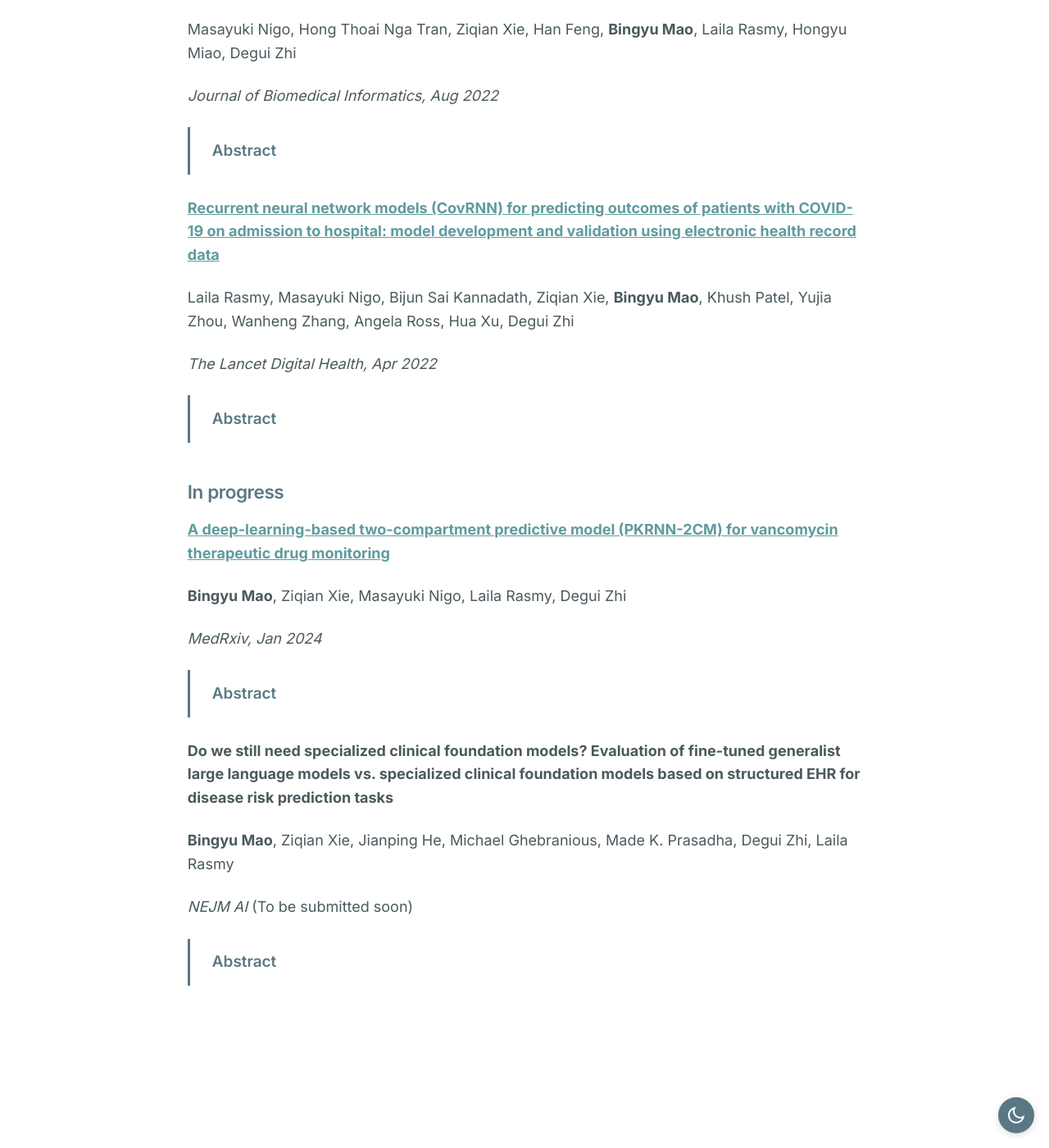
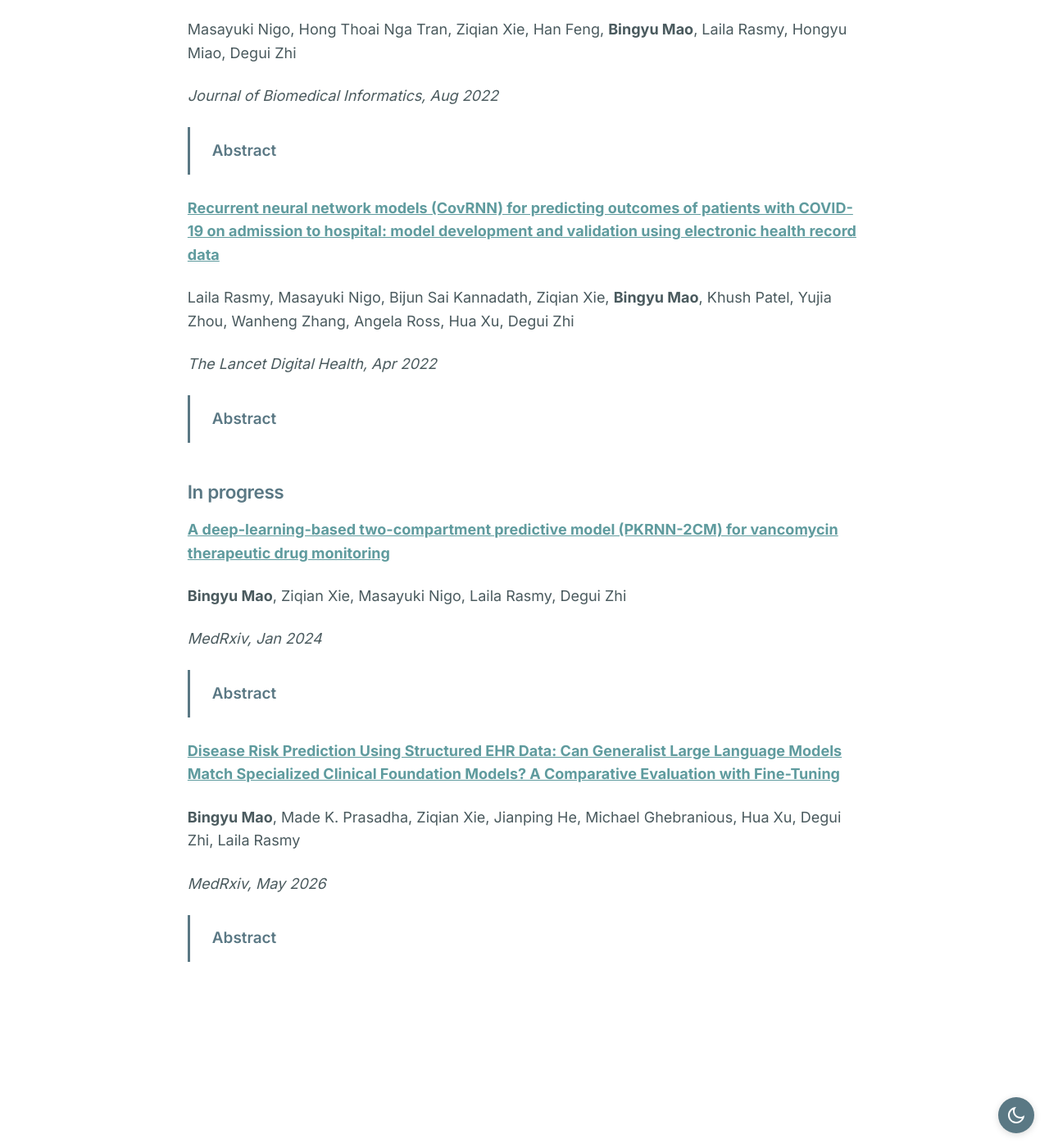
Before and after one commit to BingyuMao/BingyuMao.github.io, a Jekyll site: the page built from _pages/publications.md, in a window 1280 px wide and 1400 px high, scrolled down 1328 px. Shown: the whole window at 82% size. Built offline with Jekyll 4.4.1, drawn with Linux system fonts in a browser that asks for light colours; some of the changed text lies outside the part shown.

Commit message:
Revise publication entry and enhance abstract content
Updated publication details and improved abstract for clarity and accuracy.

```diff
--- a/_pages/publications.md
+++ b/_pages/publications.md
@@ -103,19 +103,19 @@ Results: Experiments based on simulated data highlight PKRNN-2CM's superiority o
 Conclusion: PKRNN-2CM is an important improvement in vancomycin TDM, demonstrating enhanced accuracy and performance compared to the PKRNN-1CM model. This deep learning model holds potential for future individualized vancomycin TDM optimization and broader application in diverse clinical scenarios. <br/>
 </details>
 
-**Do we still need specialized clinical foundation models? Evaluation of fine-tuned generalist large language models vs. specialized clinical foundation models based on structured EHR for disease risk prediction tasks**
+[**Disease Risk Prediction Using Structured EHR Data: Can Generalist Large Language Models Match Specialized Clinical Foundation Models? A Comparative Evaluation with Fine-Tuning**](https://www.medrxiv.org/content/10.64898/2026.04.24.26351503v1)
 
-**Bingyu Mao**, Ziqian Xie, Jianping He, Michael Ghebranious, Made K. Prasadha, Degui Zhi, Laila Rasmy
+**Bingyu Mao**, Made K. Prasadha, Ziqian Xie, Jianping He, Michael Ghebranious, Hua Xu, Degui Zhi, Laila Rasmy
 
-*NEJM AI* (To be submitted soon)
+*MedRxiv, May 2026*
 
   <details>
   <summary>Abstract</summary>
-Backgrounds: With the wide adoption of electronic health records (EHRs), building models predicting clinical outcomes from EHR data is a promising way to deliver value to the learning healthcare system. While models can be developed from individual hospitals' data sources, a recent trend is to develop clinical foundation models (CFMs), deep learning AI models that are pre-trained on large and potentially heterogeneous data sources to, that can boost the performance of predictive models trained with only local data. Interestingly, the rise of large language models (LLMs) has introduced a new frontier in healthcare. LLMs are much larger models than CFMs, and trained on much richer data sets, and potentially deliver a superior performance than CFMs. It is thus a timely question, what is the best type of model for predictive modeling, CFMs or LLMs? <br/>
+Background: Electronic health records (EHRs) with clinical decision support tools are now ubiquitous in healthcare organizations. Clinical foundation models (CFMs) pretrained on large-scale, heterogeneous structured EHR data have emerged as a powerful approach to improve predictive performance and generalizability. Meanwhile, large language models (LLMs) pretrained on broad data sources are being applied to an expanding range of healthcare tasks. However, it remains unclear whether generalist LLMs can match specialized CFMs for disease risk prediction using structured clinical data.  <br/>
 
-Methods: In this study, we fine-tuned both CFMs and LLMs to predict disease risk using established EHR cohorts. Specifically, we compared CFMs such as Med-BERT and CLMBR against general-purpose LLMs like Mistral and LLaMA, as well as a clinical LLM (CLLM), Me-LLaMA. Classifiers were built on top of these fine-tuned models to predict the risk of pancreatic cancer (PaCa) and heart failure among diabetic patients (DHF). We evaluated the models using the same cohorts as the Med-BERT study, in addition to a similar cohort from the EHRSHOT dataset, and assessed performance based on discriminative accuracy measured primarily by the area under the receiver operating characteristic curve (AUROC) and the area under the precision-recall curve (AUPRC). <br/>
+Methods: We compared CFMs (Med-BERT, CLMBR) against fine-tuned generalist LLMs (Mistral, LLaMA-2/3/3.1), a clinical LLM (Me-LLaMA), and LLM-generated embeddings paired with simple classifiers (using DeepSeek, Qwen3, and GPT-OSS) on two disease risk prediction tasks: heart failure risk among diabetic patients (DHF) and pancreatic cancer diagnosis (PaCa). Evaluations spanned multi-site EHR data, claims data, and an open-source single-institution benchmark (EHRSHOT). Performance was assessed using the area under the receiver operating characteristic curve (AUROC) and the area under the precision-recall curve (AUPRC).  <br/>
 
-Results: On the EHR and claims datasets, specialized CFMs exhibited significantly better performance compared to LLMs, with Med-BERT achieving an AUROC of 80.57 for the PaCa task on the claims dataset while the CLLM Me-LLaMA achieved 79.87 as the highest performance from LLMs (p=0.0013). Additionally, Med-BERT gave an AUROC of 85.39 for DHF prediction on the EHR dataset, compared to the best LLM LLaMA-3.1-70B’s AUROC of 84.73 (p=0.00045). On the EHRSHOT dataset with experiments based on limited patient information, fine-tuned generalist LLMs achieved marginally higher AUROCs (AUROC from the best LLM vs. CFM: 86.1 vs. 85.25 for the diagnosis-only format, AUROC from the best LLM vs. CFM: 86.65 vs. 86.33 for the combined diagnosis, medication, and procedure format); however, the differences were not statistically significant (p=0.27 and 0.58, respectively). Despite this, CFMs and traditional ML models achieved higher AUPRCs in EHRSHOT experiments. Med-BERT achieved the highest AUPRC of 55.85 for the diagnosis-only format while the best LLM provided 41.14. CLMBR achieved the highest AUPRC of 54.9 for the combined diagnosis, medication, and procedure format, while the best LLM provided 49.07. <br/>
+Results: On larger EHR and claims cohorts (>30,000 patients), fine-tuned CFMs outperformed fine-tuned LLMs by a small but statistically significant margin (<1% AUROC). The clinical LLM performed comparably to generalist LLMs despite being smaller. On the open-source PaCa cohort (3,810 patients, 199 cases), LLMs achieved slightly higher AUROCs that were not statistically significant (LLaMA-3.1-70B 86.1% vs. Med-BERT 85.3%, p=0.27), but CFMs achieved significantly higher AUPRC (Med-BERT 55.9% vs. LLaMA-3.1-70B 41.1%, p=0.001). Notably, LLM-generated trajectory embeddings paired with logistic regression or a simple MLP, without any LLM fine-tuning, achieved the best overall performance, with AUROC exceeding 90% (Qwen3) and AUPRC reaching 66% (GPT-OSS 20B).  <br/>
 
-Conclusion: Our findings indicate that, while generalist LLMs show promise in specific cases especially when using newer versions, specialized CFMs consistently deliver superior predictive accuracy on large, complex structured EHR data. In particular, Med-BERT and CLMBR achieved significantly higher AUROCs for both PaCa and DHF tasks, highlighting their important role in clinical predictive modeling. This suggests that the choice of model for clinical disease risk prediction tasks should be driven by the complexity and volume of available data. These insights provide a valuable foundation for future research and clinical decision-making, guiding the selection and optimization of clinical predictive modeling. <br/>
+Conclusion: LLM-generated embeddings with lightweight classifiers outperformed both fine-tuned CFMs and fine-tuned LLMs on AUROC and AUPRC. While these results demonstrate the potential of generalist models to match or surpass specialized CFMs, their substantially greater computational cost and variable AUPRC performance in the fine-tuning setting warrant caution. We provide a reproducible evaluation framework and codebase to support continued benchmarking. <br/>
 </details>
```
